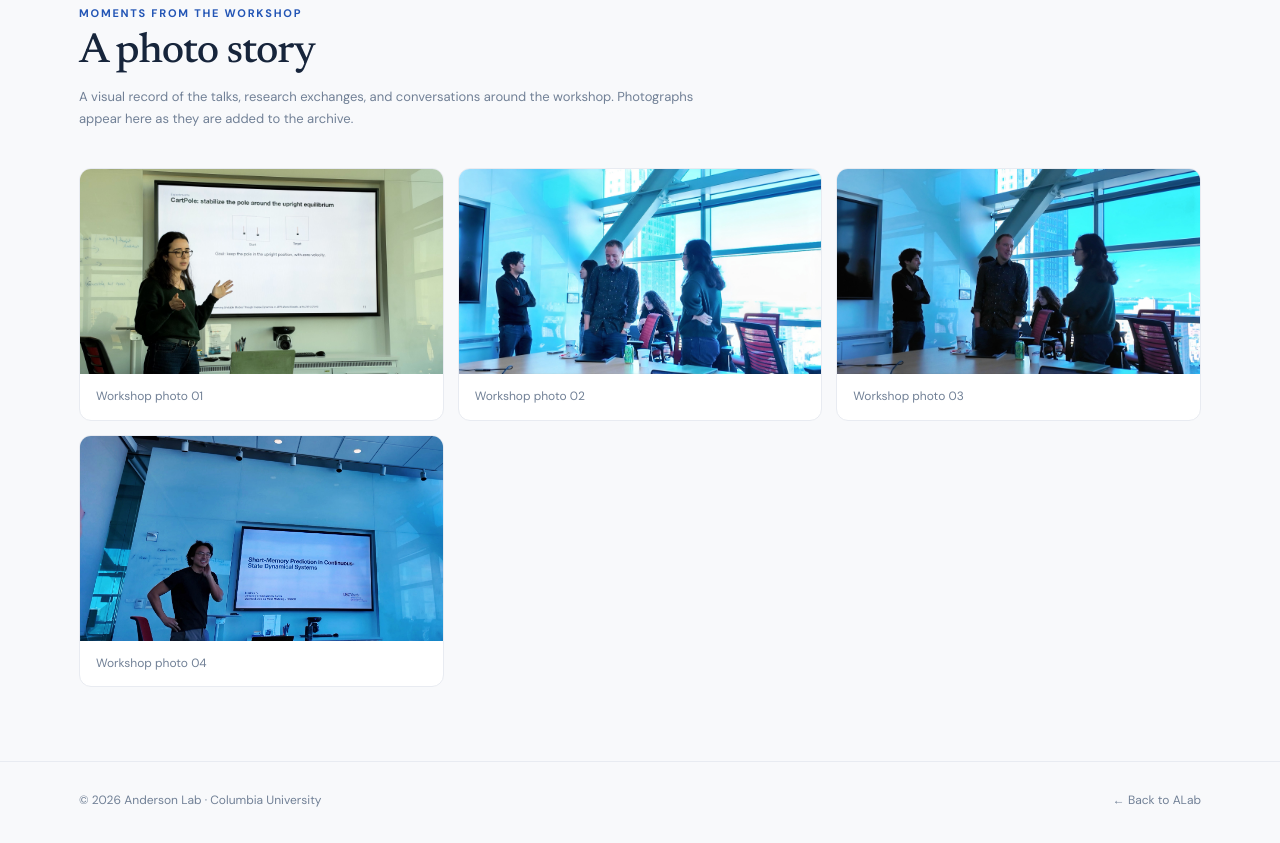
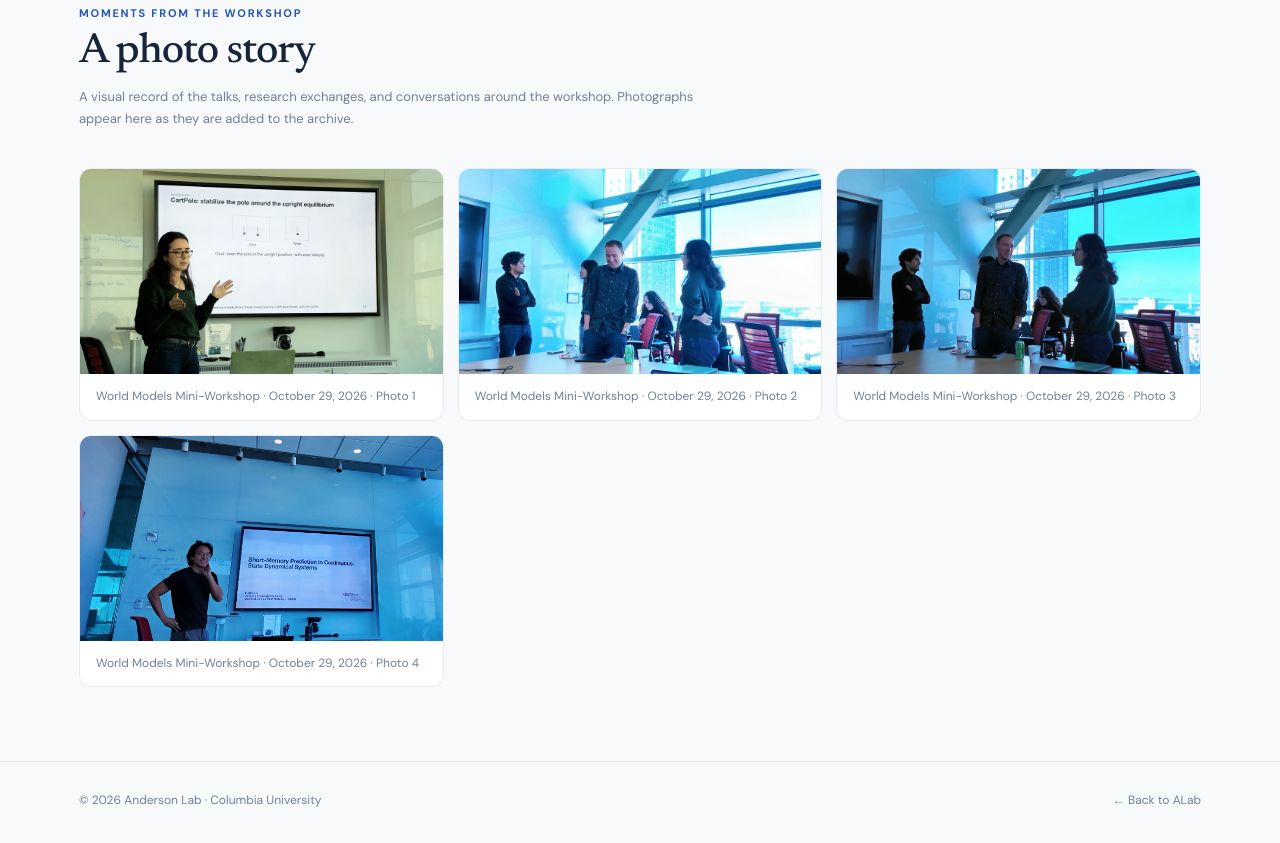
Before and after one commit to ALab-Columbia/ALab-Columbia.github.io, a plain HTML site: page workshops/world-models-2026/index.html in a window 1280 px wide. Shown: the part 3870-4713 px from the top of the page. Drawn offline with Linux system fonts and the light colour scheme.

Commit message:
Replace generic workshop photo labels with dated event captions

```diff
--- a/workshops/world-models-2026/index.html
+++ b/workshops/world-models-2026/index.html
@@ -200,9 +200,11 @@ theme.onclick=()=>setTheme(!document.body.classList.contains("dark"));
 // The first missing number ends the gallery; keep numbering consecutive.
 // Optional: add human-readable captions here using two-digit photo numbers.
 const storyCaptions={
-  // "01": "Opening talk by Oumayma Bounou",
-  // "02": "Stephen Tu presenting",
-  // "03": "Group discussion",
+  // Neutral event captions until photo subjects have been verified.
+  "01": "World Models Mini-Workshop · October 29, 2026 · Photo 1",
+  "02": "World Models Mini-Workshop · October 29, 2026 · Photo 2",
+  "03": "World Models Mini-Workshop · October 29, 2026 · Photo 3",
+  "04": "World Models Mini-Workshop · October 29, 2026 · Photo 4"
 };
 const gallery=document.getElementById("photo-gallery");
 const photoPending=document.getElementById("photo-pending");
```
